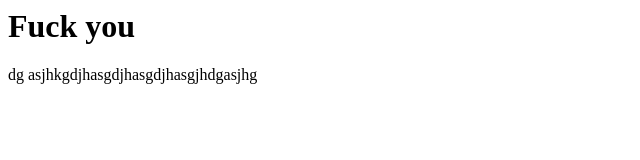
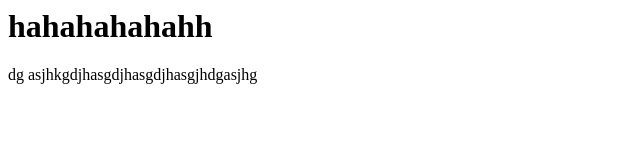
Before and after one commit to KFWong20/TestingProject-github.io, a plain HTML site: page index.html in a window 1280 px wide. Shown: the whole page, without its empty margins (0-640 px from the left). Drawn offline with Linux system fonts and the light colour scheme.

Commit message:
Update index.html

```diff
--- a/index.html
+++ b/index.html
@@ -3,7 +3,7 @@
       <title>testing 123</title>
   </header>
 <body>
-  <h1> Fuck you</h1>
+  <h1> hahahahahahh </h1>
   <p>dg asjhkgdjhasgdjhasgdjhasgjhdgasjhg</p>
 </body>
 
```
